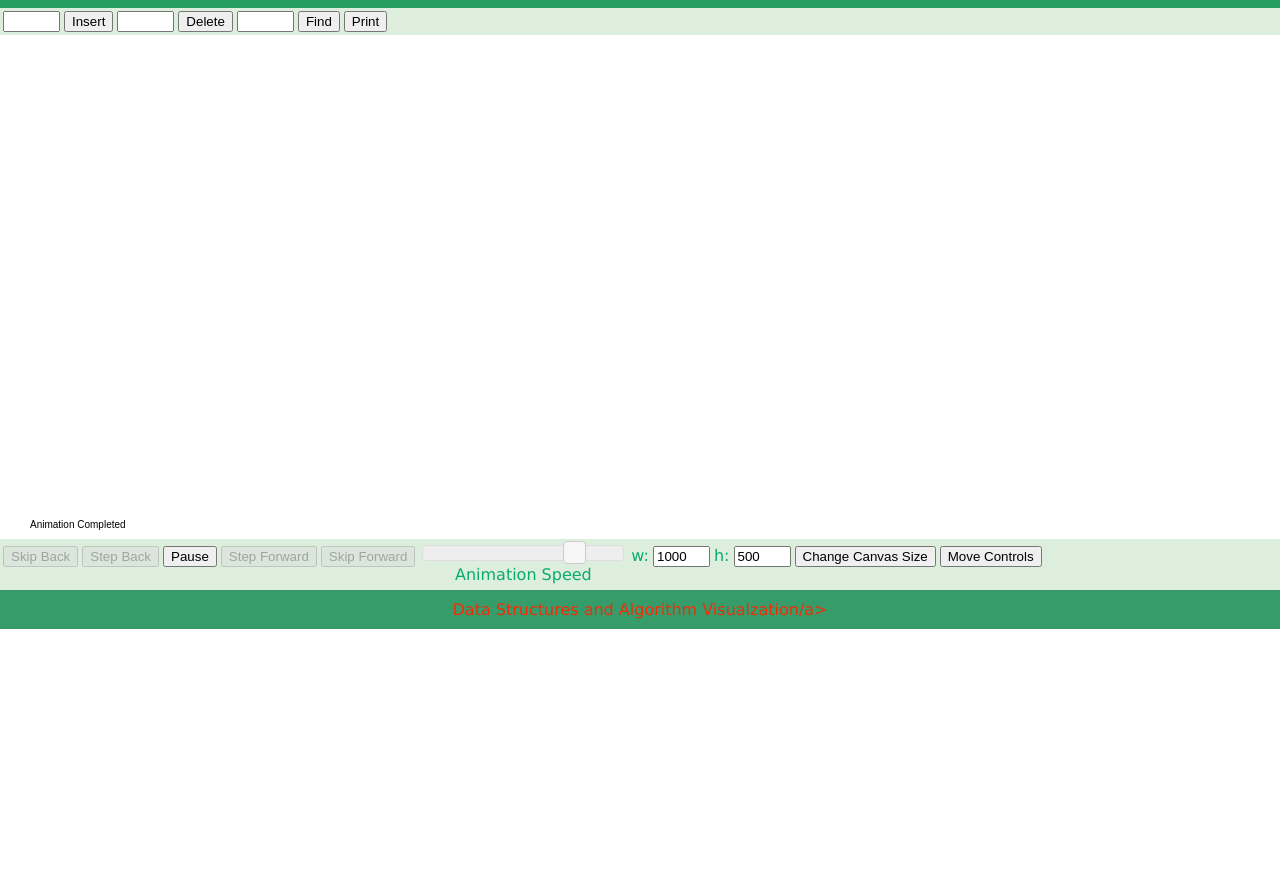
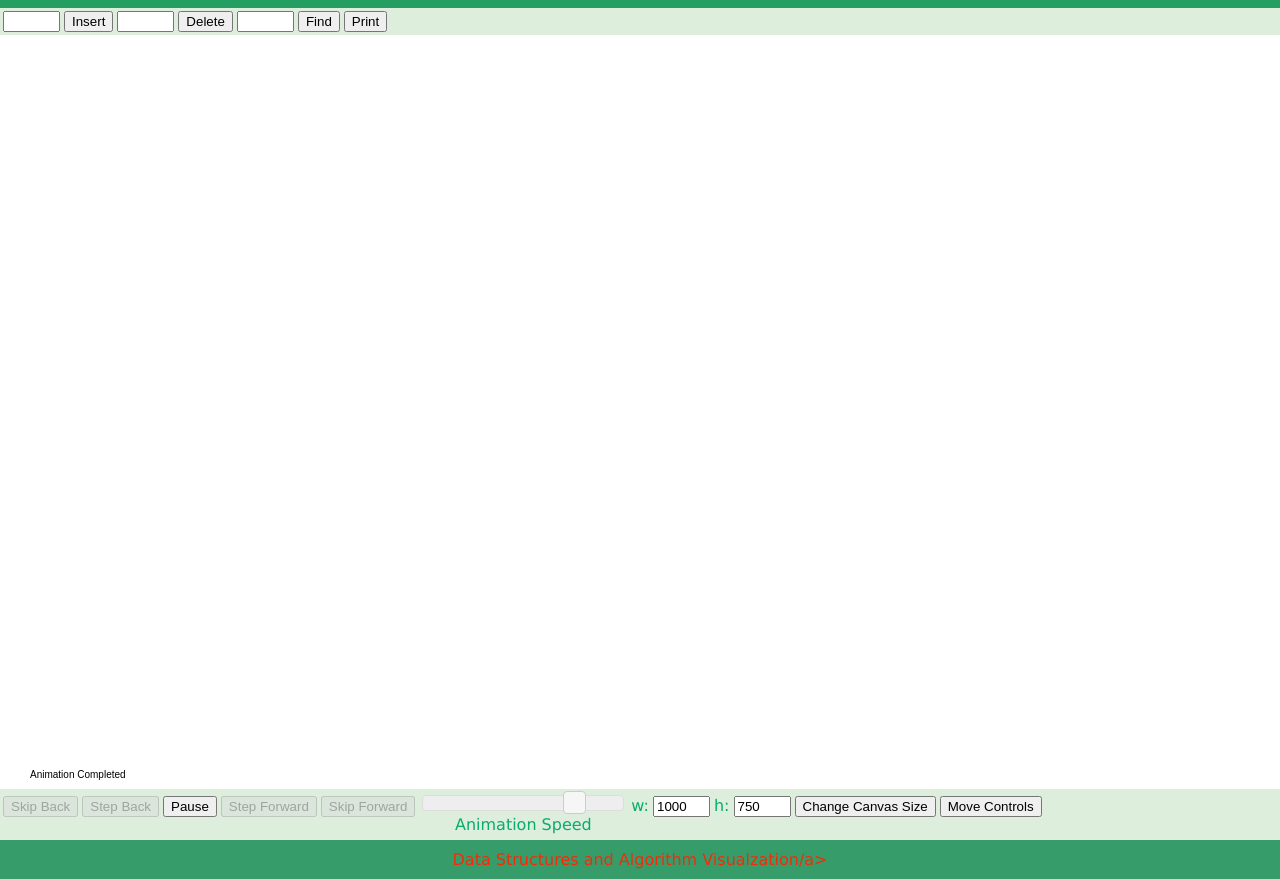
Before and after one commit to Akarsh3053/AVL-Tree-Visualization, a plain HTML site: page index.html in a window 1280 px wide. Shown: the part 50-929 px from the top of the page. Before the commit the page ends 800 px from the top, so only its background shows below. Drawn offline with Linux system fonts and the light colour scheme.

Commit message:
Modified Canvas Size

```diff
--- a/index.html
+++ b/index.html
@@ -67,7 +67,7 @@
 
             <!-- Drawing canvas where all animation is done.  Note:  can be resized in code -->
 
-            <canvas id="canvas" width="1000" height="500"></canvas>
+            <canvas id="canvas" width="1000" height="750"></canvas>
 
             <div id="generalAnimationControlSection">
                 <!-- Table for buttons to control general animation (play/pause/undo/etc) ->
```
